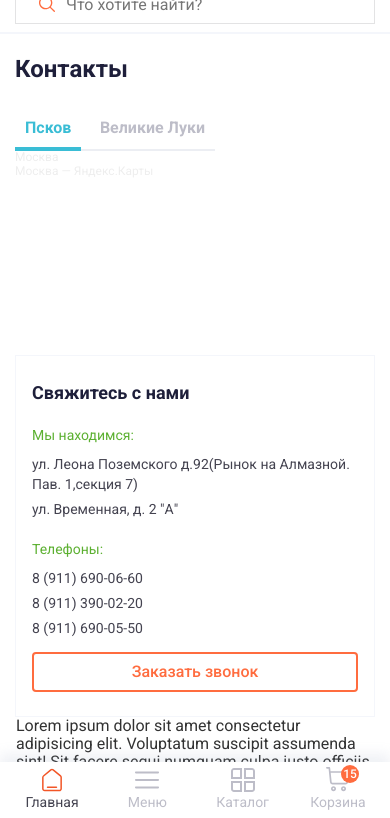
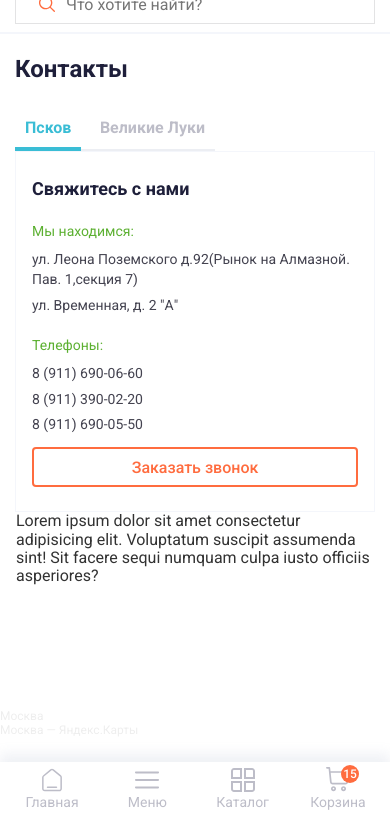
Before and after one commit to Otabek777/regionsnab60, a plain HTML site: page contacts.html in a window 390 px wide. Shown: the part 26-844 px from the top of the page. Drawn offline with nearby package versions, Linux system fonts and the light colour scheme.

Commit message:
правки

```diff
--- a/contacts.html
+++ b/contacts.html
@@ -472,7 +472,7 @@
         </ul>
     </div>
     <div class="navbar__bottom">
-        <button class="button active">
+        <button class="button">
             <svg xmlns="http://www.w3.org/2000/svg" width="24" height="24" viewBox="0 0 24 24" fill="none">
                 <path d="M19.3496 23.2498H4.64961C3.26211 23.2498 2.09961 22.1248 2.09961 20.6998V9.33731C2.09961 8.58731 2.43711 7.87481 3.03711 7.38731L10.3871 1.3123C11.3246 0.524805 12.6746 0.524805 13.6121 1.3123L20.9621 7.34981C21.5621 7.83731 21.8996 8.54981 21.8996 9.29981V20.6623C21.8996 22.1248 20.7371 23.2498 19.3496 23.2498ZM11.9996 2.24981C11.7746 2.24981 11.5121 2.32481 11.3246 2.47481L3.97461 8.54981C3.74961 8.73731 3.59961 9.03731 3.59961 9.33731V20.6998C3.59961 21.2623 4.04961 21.7498 4.64961 21.7498H19.3496C19.9121 21.7498 20.3996 21.2998 20.3996 20.6998V9.33731C20.3996 9.03731 20.2496 8.73731 20.0246 8.54981L12.6746 2.47481C12.4871 2.32481 12.2246 2.24981 11.9996 2.24981Z" fill="#BDBDC8"/>
                 <path d="M16.5 19.9497H7.5C7.0875 19.9497 6.75 19.6122 6.75 19.1997C6.75 18.7872 7.0875 18.4497 7.5 18.4497H16.5C16.9125 18.4497 17.25 18.7872 17.25 19.1997C17.25 19.6122 16.9125 19.9497 16.5 19.9497Z" fill="#BDBDC8"/>
@@ -528,7 +528,7 @@
                         <div class="block2">
                             <p>Lorem, ipsum dolor sit amet consectetur adipisicing elit. Aperiam placeat, libero, similique rerum quos dolores alias tempore mollitia laboriosam ab, illo temporibus ex eum obcaecati reiciendis dicta quaerat velit soluta!</p>
                         </div>
-                        <div style="position:relative;overflow:hidden;"><a href="https://yandex.uz/maps/213/moscow/?utm_medium=mapframe&utm_source=maps" style="color:#eee;font-size:12px;position:absolute;top:0px;">Москва</a><a href="https://yandex.uz/maps/geo/moskva/53166393/?ll=37.646930%2C55.725146&utm_medium=mapframe&utm_source=maps&z=10.5" style="color:#eee;font-size:12px;position:absolute;top:14px;">Москва — Яндекс.Карты</a><iframe src="https://yandex.uz/map-widget/v1/-/CCUamKRstC" frameborder="1" allowfullscreen="true" style="position:relative;"></iframe></div>
+                        <div class="map" style="position:relative;overflow:hidden;"><a href="https://yandex.uz/maps/213/moscow/?utm_medium=mapframe&utm_source=maps" style="color:#eee;font-size:12px;position:absolute;top:0px;">Москва</a><a href="https://yandex.uz/maps/geo/moskva/53166393/?ll=37.646930%2C55.725146&utm_medium=mapframe&utm_source=maps&z=10.5" style="color:#eee;font-size:12px;position:absolute;top:14px;">Москва — Яндекс.Карты</a><iframe src="https://yandex.uz/map-widget/v1/-/CCUamKRstC" frameborder="1" allowfullscreen="true" style="position:relative;"></iframe></div>
                     </div>
                     <div class="contacts_page__right">
                         <div class="block">
--- a/css/style.css
+++ b/css/style.css
@@ -4160,4 +4160,21 @@ ul, ol {
   .services__item .next {
     left: 16px; }
   .contacts_page {
-    padding-top: 20px; } }
+    padding-top: 20px; }
+  .contacts_page__left {
+    padding-right: 0; }
+  .contacts_page {
+    padding-bottom: 464px; }
+    .contacts_page .map {
+      width: 100%;
+      position: absolute !important;
+      bottom: 62px;
+      left: 0; }
+  .contacts_page__left .block1, .contacts_page__left .block2 {
+    bottom: 264px; } }
+
+@media screen and (max-width: 340px) {
+  .characteristics_product .box p {
+    width: 130px; }
+  .characteristics_product .box::after {
+    content: "..........................................."; } }
--- a/js/main.js
+++ b/js/main.js
@@ -90,6 +90,13 @@ document.querySelector("#nav-bottom-catalog").addEventListener('click', function
     document.querySelector('.navbar__bottom__menu').classList.remove('active');
     document.querySelector('.btn_back').classList.remove('back');
 });
+const menuBottom = document.querySelector('.navbar__bottom__menu');
+window.onclick = function(event) {
+    if(event.target == menuBottom) {
+        menuBottom.classList.remove('active');
+        document.querySelector('#nav-bottom-menu').classList.remove('active');
+    }
+}
 
 document.querySelector('.modal .btn').addEventListener('click', function() {
     document.querySelector('.modal').classList.remove('active');
```
Also changed, not shown: catalog.html (+1 -1 lines), categories.html (+1 -1 lines), description.html (+1 -1 lines), index.html (+1 -1 lines), product.html (+1 -1 lines), roof.html (+1 -1 lines), services.html (+1 -1 lines).
